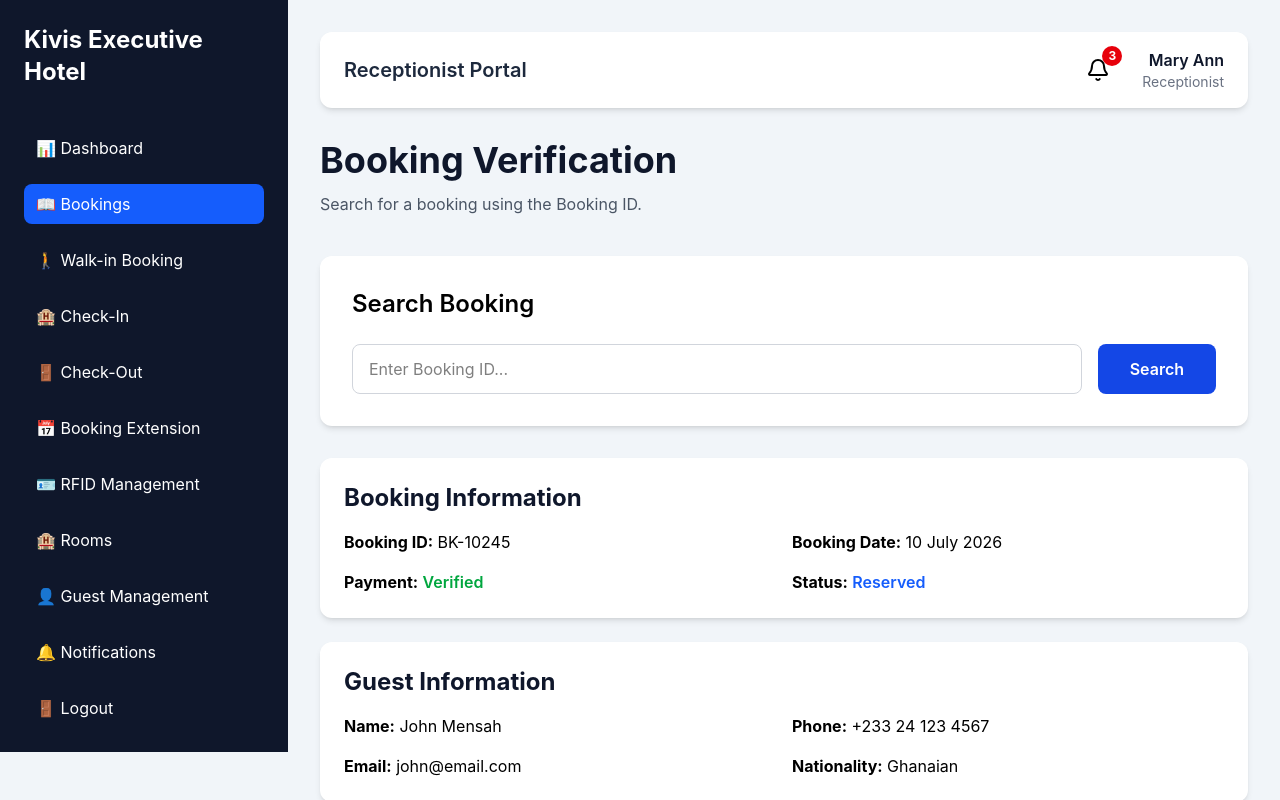
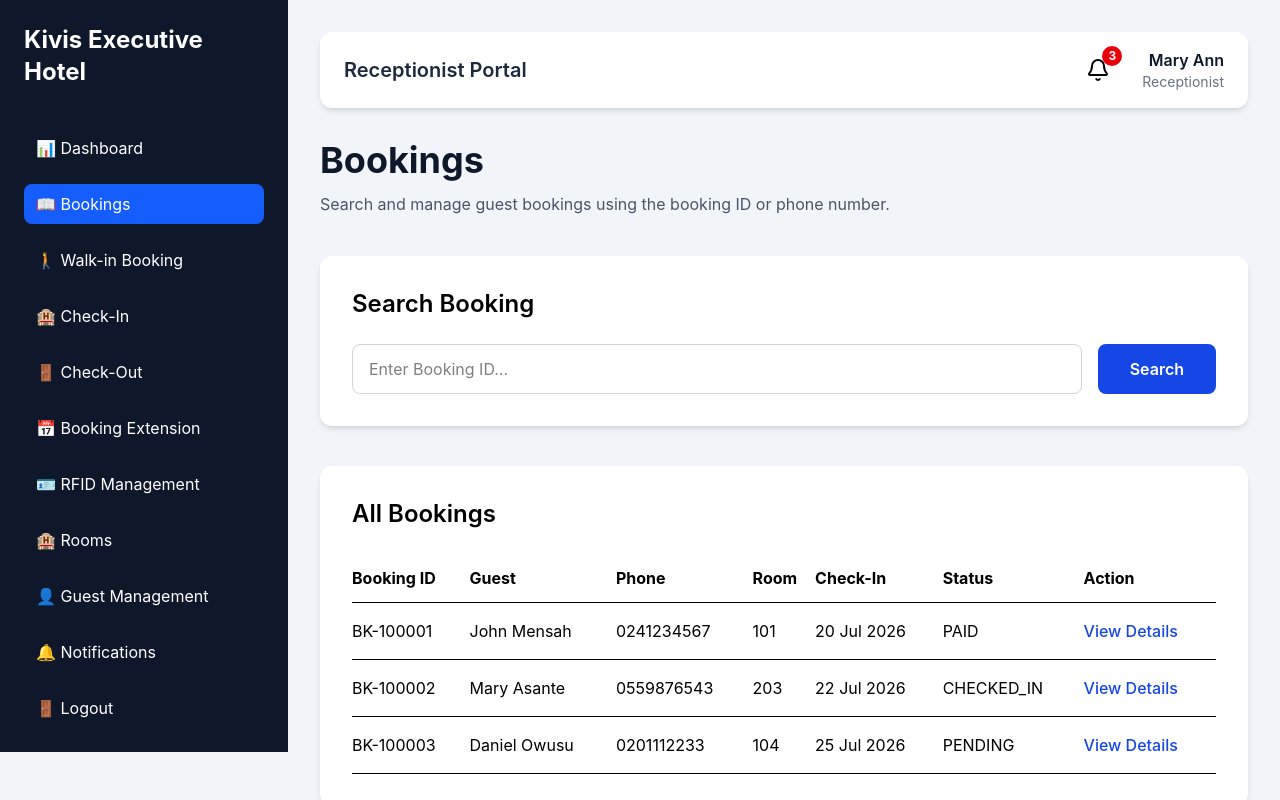
Before and after one commit to Jk0624/Kivis-Executive-Hotel-Software, a React (Vite) app: page /receptionist/bookings in a window 1280 px wide. Built offline with nearby package versions, Linux system fonts and the light colour scheme.

Commit message:
receptionist signin linked to the interface, the booking page also improved and is waiting for backend

```diff
--- a/src/components/receptionist/BookingDetails.tsx
+++ b/src/components/receptionist/BookingDetails.tsx
@@ -1,83 +1,135 @@
-function BookingDetails() {
+interface BookingDetailsProps {
+  bookingId: string;
+  onClose: () => void;
+}
+
+function BookingDetails({
+  bookingId,
+  onClose,
+}: BookingDetailsProps) {
   return (
     <div className="mt-8 space-y-6">
 
       {/* Booking Information */}
       <div className="rounded-xl bg-white p-6 shadow-md">
-        <h2 className="mb-4 text-2xl font-bold text-slate-900">
+
+        <div className="mb-4 flex items-center justify-between">
+
+        <h2 className="text-2xl font-bold text-slate-900">
           Booking Information
         </h2>
 
+        <button
+          onClick={onClose}
+          className="rounded-lg border border-red-500 px-4 py-2 text-sm font-semibold text-red-600 hover:bg-red-50"
+        >
+          Close
+        </button>
+
+      </div>
+
         <div className="grid gap-4 md:grid-cols-2">
-          <p><strong>Booking ID:</strong> BK-10245</p>
-          <p><strong>Booking Date:</strong> 10 July 2026</p>
+
           <p>
-            <strong>Payment:</strong>{" "}
-            <span className="font-semibold text-green-600">
-              Verified
-            </span>
+            <strong>Booking Reference:</strong> {bookingId}
           </p>
+
           <p>
             <strong>Status:</strong>{" "}
             <span className="font-semibold text-blue-600">
-              Reserved
+              PAID
             </span>
           </p>
+
+          <p>
+            <strong>Check-In:</strong> 20 July 2026
+          </p>
+
+          <p>
+            <strong>Check-Out:</strong> 23 July 2026
+          </p>
+
         </div>
+
       </div>
 
       {/* Guest Information */}
       <div className="rounded-xl bg-white p-6 shadow-md">
+
         <h2 className="mb-4 text-2xl font-bold text-slate-900">
           Guest Information
         </h2>
 
         <div className="grid gap-4 md:grid-cols-2">
-          <p><strong>Name:</strong> John Mensah</p>
-          <p><strong>Phone:</strong> +233 24 123 4567</p>
-          <p><strong>Email:</strong> john@email.com</p>
-          <p><strong>Nationality:</strong> Ghanaian</p>
+
+          <p>
+            <strong>Name:</strong> John Mensah
+          </p>
+
+          <p>
+            <strong>Phone:</strong> +233 24 123 4567
+          </p>
+
         </div>
+
       </div>
 
-      {/* Stay Information */}
+      {/* Room Information */}
       <div className="rounded-xl bg-white p-6 shadow-md">
+
         <h2 className="mb-4 text-2xl font-bold text-slate-900">
-          Stay Information
+          Room Information
         </h2>
 
         <div className="grid gap-4 md:grid-cols-2">
-          <p><strong>Room:</strong> Executive Room</p>
-          <p><strong>Guests:</strong> 2</p>
-          <p><strong>Check-in:</strong> 15 July 2026</p>
-          <p><strong>Check-out:</strong> 18 July 2026</p>
+
+          <p>
+            <strong>Room Number:</strong> 101
+          </p>
+
+          <p>
+            <strong>Room Type:</strong> Executive Room
+          </p>
+
+          <p>
+            <strong>Room Price:</strong> GH₵ 850.00
+          </p>
+
         </div>
+
       </div>
 
-      {/* Smart Access */}
+
+
+      {/* Payment Information */}
       <div className="rounded-xl bg-white p-6 shadow-md">
+
         <h2 className="mb-4 text-2xl font-bold text-slate-900">
-          Smart Access
+          Payment Information
         </h2>
 
         <div className="grid gap-4 md:grid-cols-2">
+
           <p>
-            <strong>PIN Status:</strong>{" "}
+            <strong>Status:</strong>{" "}
             <span className="font-semibold text-green-600">
-              Sent to Guest
+              SUCCESS
             </span>
           </p>
 
           <p>
-            <strong>RFID Status:</strong>{" "}
-            <span className="font-semibold text-red-600">
-              Not Assigned
-            </span>
+            <strong>Method:</strong> Mobile Money
           </p>
+
+          <p>
+            <strong>Amount:</strong> GH₵ 2,550.00
+          </p>
+
         </div>
+
       </div>
+</div>
 
-    </div>
   );
 }
 
--- a/src/pages/public/OTPVerification.tsx
+++ b/src/pages/public/OTPVerification.tsx
@@ -10,7 +10,9 @@ function OTPVerification() {
   const location = useLocation();
 
   const flow = location.state?.flow || "signin";
-  const phone = location.state?.phone || "+233 24 XXX 4567";
+  const name = location.state?.name || "";
+  const email = location.state?.email || "";
+  const phone = location.state?.phone || "";
 
   const [otp, setOtp] = useState("");
 
@@ -99,12 +101,24 @@ function OTPVerification() {
                 }
 
                 try {
+                  const payload =
+                    flow === "signup"
+                      ? {
+                          name,
+                          phone,
+                          email,
+                          otp,
+                          mode: "SIGN_UP",
+                        }
+                      : {
+                          phone,
+                          otp,
+                          mode: "SIGN_IN",
+                        };
+
                   const response = await axios.post(
                     "http://localhost:3001/auth/verify-otp",
-                    {
-                      phone,
-                      otp,
-                    }
+                    payload
                   );
 
                   const data = response.data;
@@ -112,18 +126,31 @@ function OTPVerification() {
                   // Save JWT
                   localStorage.setItem("token", data.accessToken);
 
-                  if (data.isNewUser) {
-                    navigate("/signup", {
-                      state: {
-                        token: data.accessToken,
-                        phone,
+                  const profileResponse = await axios.get(
+                    "http://localhost:3001/auth/profile",
+                    {
+                      headers: {
+                        Authorization: `Bearer ${data.accessToken}`,
                       },
-                    });
+                    }
+                  );
+
+                  const role = profileResponse.data.user.role;
+
+                  alert(
+                    flow === "signup"
+                      ? "Registration successful!"
+                      : "Login successful!"
+                  );
+
+                  if (role === "RECEPTIONIST") {
+                    navigate("/receptionist/dashboard");
+                  } else if (role === "ADMIN") {
+                    navigate("/admin/dashboard");
                   } else {
-                    alert("Login successful!");
-
                     navigate("/");
                   }
+
                 } catch (error) {
                   console.error(error);
                   alert("Invalid OTP.");
--- a/src/pages/public/SignIn.tsx
+++ b/src/pages/public/SignIn.tsx
@@ -70,8 +70,9 @@ function SignIn() {
 
               try {
                 await axios.post("http://localhost:3001/auth/request-otp", {
-                  phone,
-                });
+                    phone,
+                    mode: "SIGN_IN",
+                  });
 
                 navigate("/verify-otp", {
                   state: {
@@ -122,7 +123,7 @@ function SignIn() {
               className="flex w-full items-center justify-center gap-2 rounded-xl bg-yellow-500 py-3 text-lg font-semibold text-white transition hover:bg-yellow-400"
             >
               <PhoneCall size={20} />
-              Verify Phone Number
+              Send SMS Code
             </button>
 
           </form>
--- a/src/pages/receptionist/Bookings.tsx
+++ b/src/pages/receptionist/Bookings.tsx
@@ -1,16 +1,52 @@
+import { useRef, useState } from "react";
 import ReceptionistLayout from "../../layouts/ReceptionistLayout";
 import BookingDetails from "../../components/receptionist/BookingDetails";
 
+
+
+
+const bookings = [
+  {
+    bookingId: "BK-100001",
+    guest: "John Mensah",
+    phone: "0241234567",
+    room: "101",
+    checkIn: "20 Jul 2026",
+    status: "PAID",
+  },
+  {
+    bookingId: "BK-100002",
+    guest: "Mary Asante",
+    phone: "0559876543",
+    room: "203",
+    checkIn: "22 Jul 2026",
+    status: "CHECKED_IN",
+  },
+  {
+    bookingId: "BK-100003",
+    guest: "Daniel Owusu",
+    phone: "0201112233",
+    room: "104",
+    checkIn: "25 Jul 2026",
+    status: "PENDING",
+  },
+];
+
 function Bookings() {
+
+  const [selectedBooking, setSelectedBooking] =
+    useState<string | null>(null);
+  const detailsRef = useRef<HTMLDivElement>(null);
+  const bookingsRef = useRef<HTMLDivElement>(null);
   return (
     <ReceptionistLayout>
 
       <h1 className="text-4xl font-bold text-slate-900">
-        Booking Verification
+        Bookings
       </h1>
 
       <p className="mt-3 text-gray-600">
-        Search for a booking using the Booking ID.
+        Search and manage guest bookings using the booking ID or phone number.
       </p>
 
       <div className="mt-10 rounded-xl bg-white p-8 shadow-md">
@@ -34,8 +70,85 @@ function Bookings() {
         </div>
 
       </div>
-      <BookingDetails />
 
+      <div
+        ref={bookingsRef}
+        className="mt-10 rounded-xl bg-white p-8 shadow-md"
+      >
+
+      <h2 className="text-2xl font-semibold">
+        All Bookings
+      </h2>
+
+      <div className="mt-6 overflow-x-auto">
+
+        <table className="min-w-full border-collapse">
+
+          <thead>
+            <tr className="border-b text-left">
+              <th className="py-3">Booking ID</th>
+              <th className="py-3">Guest</th>
+              <th className="py-3">Phone</th>
+              <th className="py-3">Room</th>
+              <th className="py-3">Check-In</th>
+              <th className="py-3">Status</th>
+              <th className="py-3">Action</th>
+            </tr>
+          </thead>
+
+          <tbody>
+
+            {bookings.map((booking) => (
+
+              <tr
+                key={booking.bookingId}
+                className="border-b hover:bg-gray-50"
+              >
+                <td className="py-4">{booking.bookingId}</td>
+                <td>{booking.guest}</td>
+                <td>{booking.phone}</td>
+                <td>{booking.room}</td>
+                <td>{booking.checkIn}</td>
+                <td>{booking.status}</td>
+
+                <td>
+                  <button
+                    onClick={() => {
+                      setSelectedBooking(booking.bookingId);
+
+                      setTimeout(() => {
+                        detailsRef.current?.scrollIntoView({
+                          behavior: "smooth",
+                          block: "start",
+                        });
+                      }, 100);
+                    }}
+                    className="font-medium text-blue-700 hover:underline"
+                  >
+                    View Details
+                  </button>
+                </td>
+
+              </tr>
+
+            ))}
+
+          </tbody>
+
+        </table>
+
+      </div>
+
+    </div>
+
+    {selectedBooking && (
+      <div ref={detailsRef}>
+        <BookingDetails
+          bookingId={selectedBooking}
+          onClose={() => setSelectedBooking(null)}
+        />
+      </div>
+    )}
     </ReceptionistLayout>
   );
 }
```
Also changed, not shown: src/components/navigation/Navbar.tsx (+47 -2 lines), src/pages/public/SignUp.tsx (+23 -8 lines).
